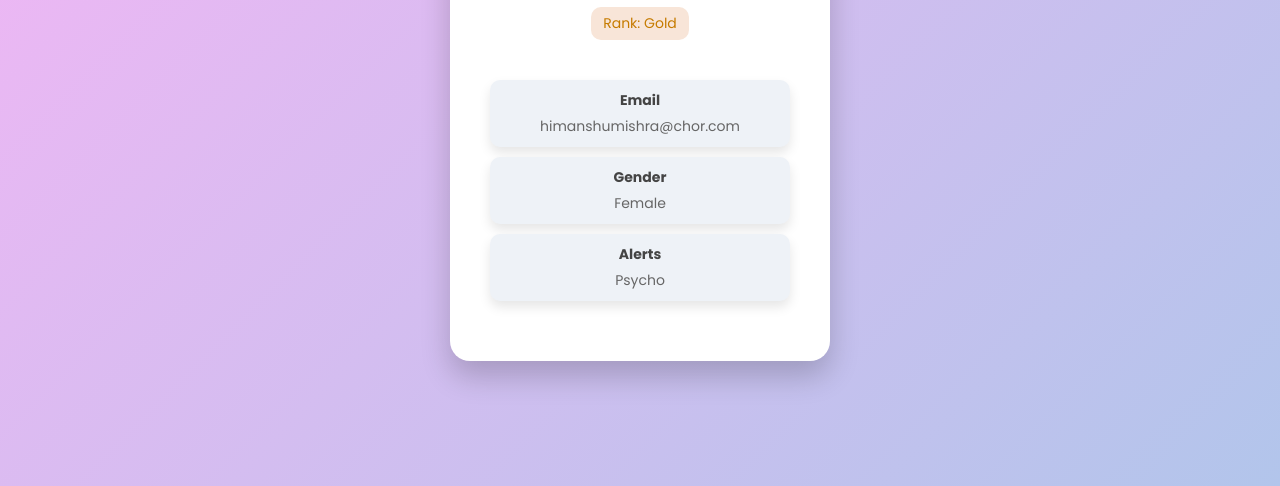
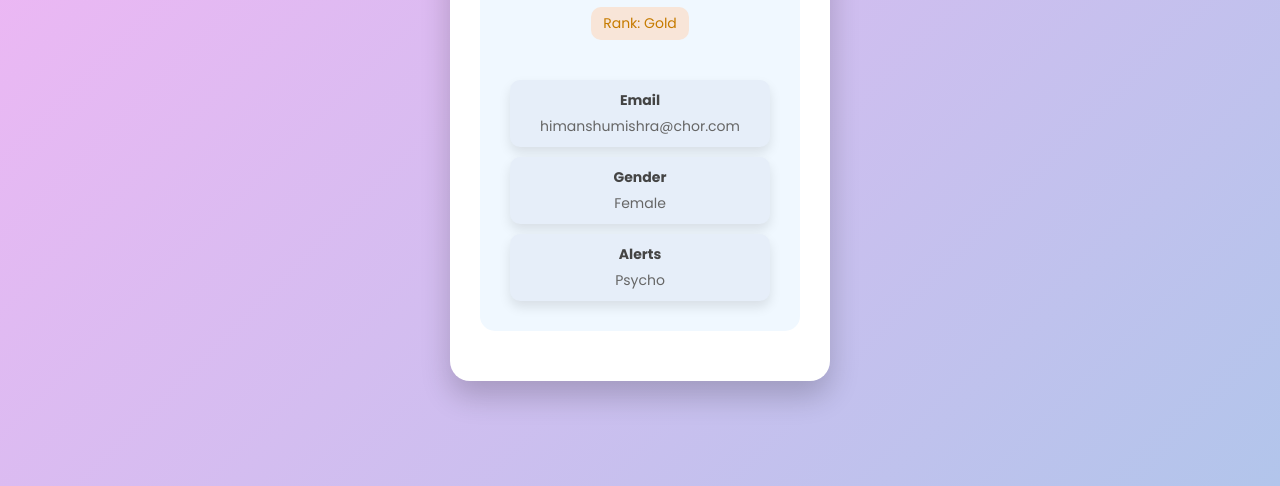
Before and after one commit to iampranaypani/profile-details, a plain HTML site: page index.html in a window 1280 px wide. Shown: the part 314-800 px from the top of the page. Drawn offline with Linux system fonts and the light colour scheme.

Commit message:
Update style.css

```diff
--- a/style.css
+++ b/style.css
@@ -21,10 +21,6 @@ body {
     transition: all 0.3s ease;
 }
 
-.main-container:hover {
-    box-shadow: 0 20px 40px rgba(0, 0, 0, 0.25);
-}
-
 /* Profile Card */
 .profile-card {
     text-align: center;
@@ -32,6 +28,9 @@ body {
     opacity: 0;
     transform: translateY(-20px);
     animation: dropdown 0.6s forwards;
+    background-color: #f0f8ff; /* Change this color */
+    border-radius: 15px; /* Added border-radius for the card */
+    padding: 20px; /* Added padding */
 }
 
 .profile-image img {
@@ -68,7 +67,7 @@ h2 {
 }
 
 .info-box {
-    background-color: #eef2f7;
+    background-color: #e6eef9;
     border-radius: 10px;
     padding: 10px;
     box-shadow: 0 6px 12px rgba(0, 0, 0, 0.1);
```
